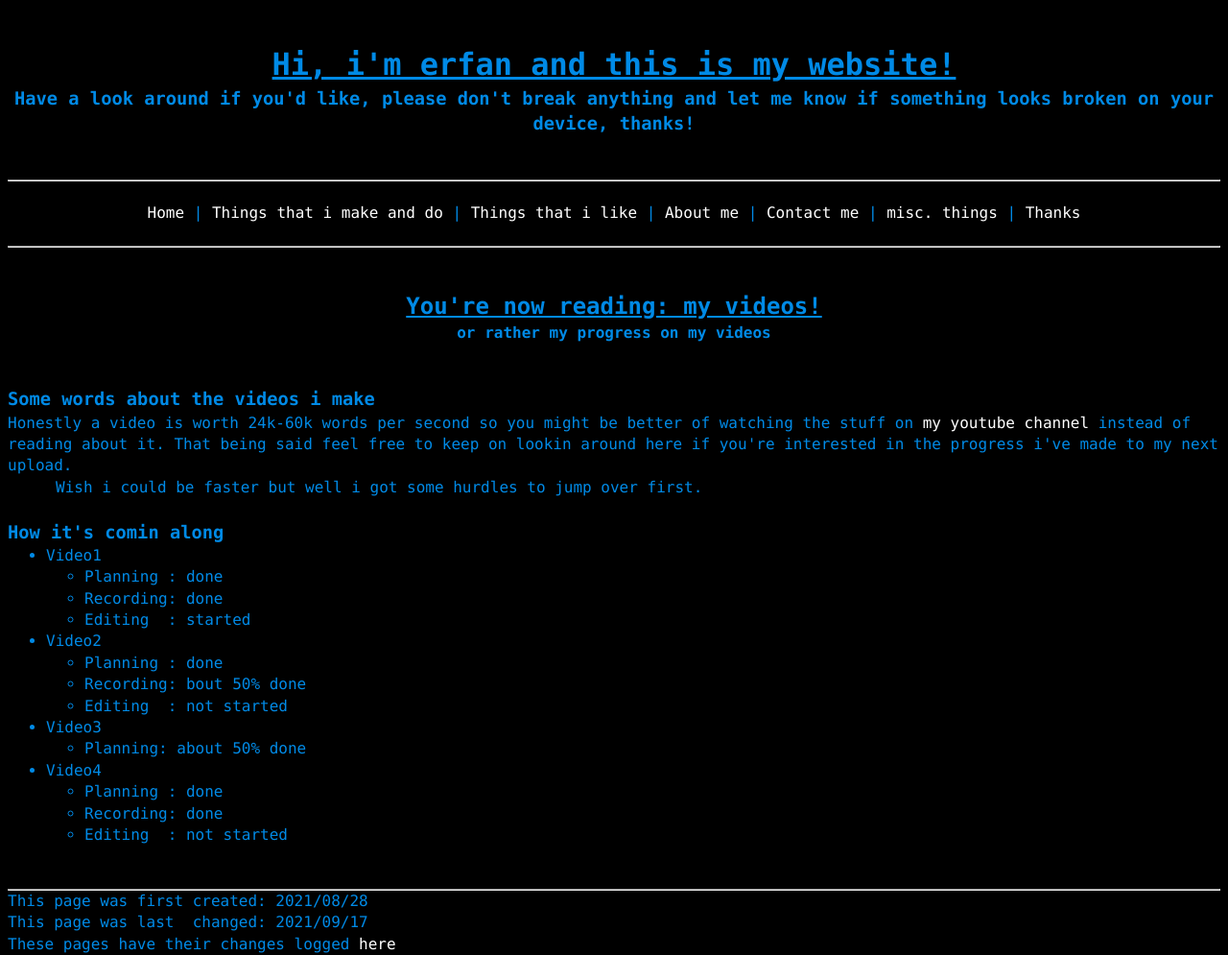
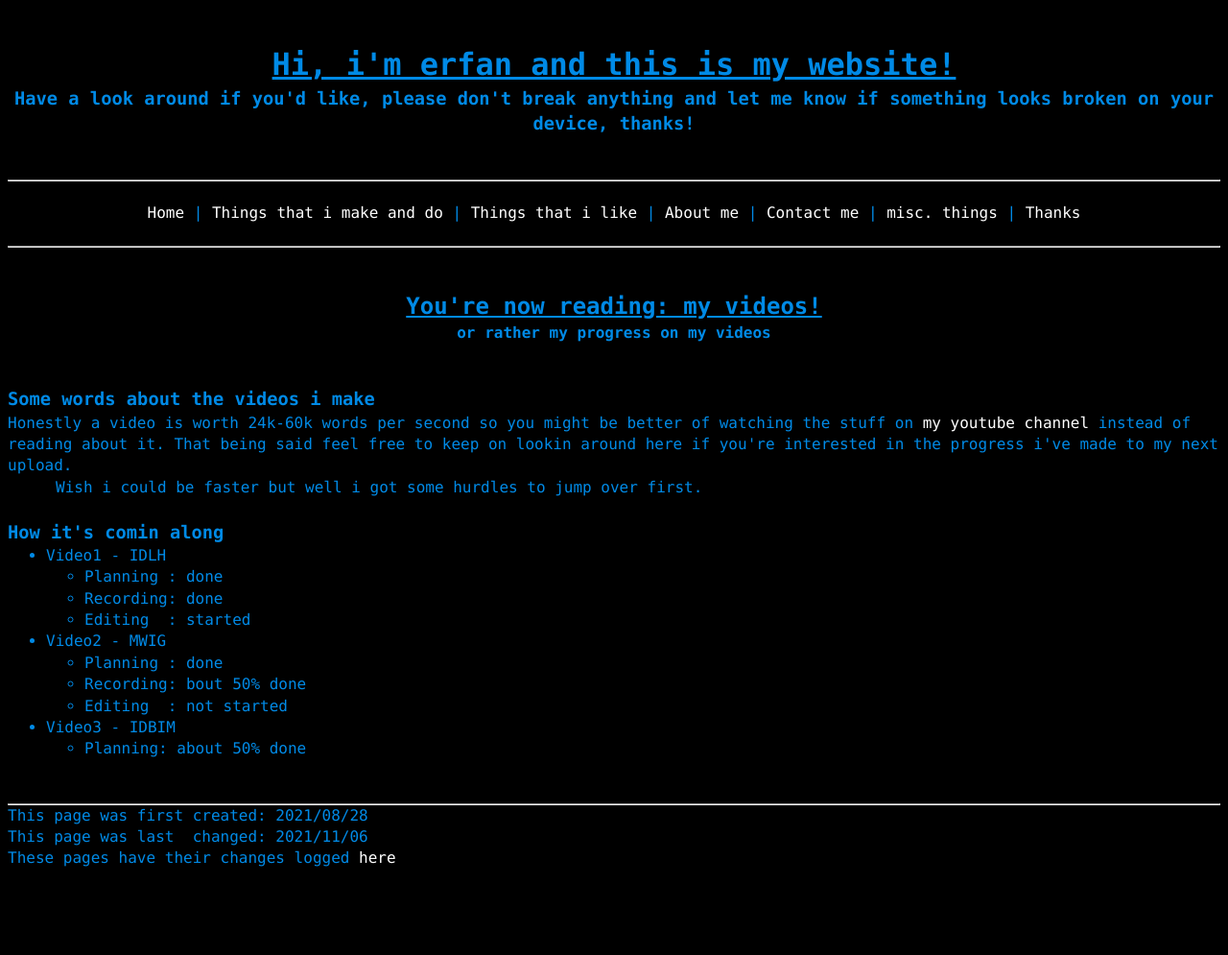
Before and after one commit to a-erfan-aa/a-erfan-aa.github.io, a Jekyll site: the page built from things-i-make/videos.html, in a window 1280 px wide. Shown: the whole page at 96% size. Built offline with Jekyll 4.4.1, drawn with Linux system fonts in a browser that asks for light colours; after the commit the page ends 906 px from its top, so only the background shows below that.

Commit message:
Update videos.html
Remove video4

Add acronyms to existing videos

update lastChanged

```diff
--- a/things-i-make/videos.html
+++ b/things-i-make/videos.html
@@ -2,7 +2,7 @@
 layout: default
 title: My videos
 firstCreated: 2021/08/28
-lastChanged: 2021/09/17
+lastChanged: 2021/11/06
 ---
 <!-- title and subtitle -->
 <div>
@@ -25,31 +25,24 @@ lastChanged: 2021/09/17
 <div>
 	<h3>How it's comin along</h3>
 	<ul>
-		<li>Video1
+		<li>Video1 - IDLH
 			<ul>
 				<li>Planning&nbsp;: 		done</li>
 				<li>Recording: 				done</li>
 				<li>Editing&nbsp;&nbsp;: 	started</li>
 			</ul>
 		</li>
-		<li>Video2
+		<li>Video2 - MWIG
 			<ul>
 				<li>Planning&nbsp;: 		done</li>
 				<li>Recording: 				bout 50% done</li>
 				<li>Editing&nbsp;&nbsp;: 	not started</li>
 			</ul>
 		</li>
-		<li>Video3
+		<li>Video3 - IDBIM
 			<ul>
 				<li>Planning: about 50% done</li>
 			</ul>
 		</li>
-		<li>Video4
-			<ul>
-				<li>Planning&nbsp;: 		done</li>
-				<li>Recording: 				done</li>
-				<li>Editing&nbsp;&nbsp;:	not started</li>
-			</ul>
-		</li>
 	</ul>
 </div>
```
